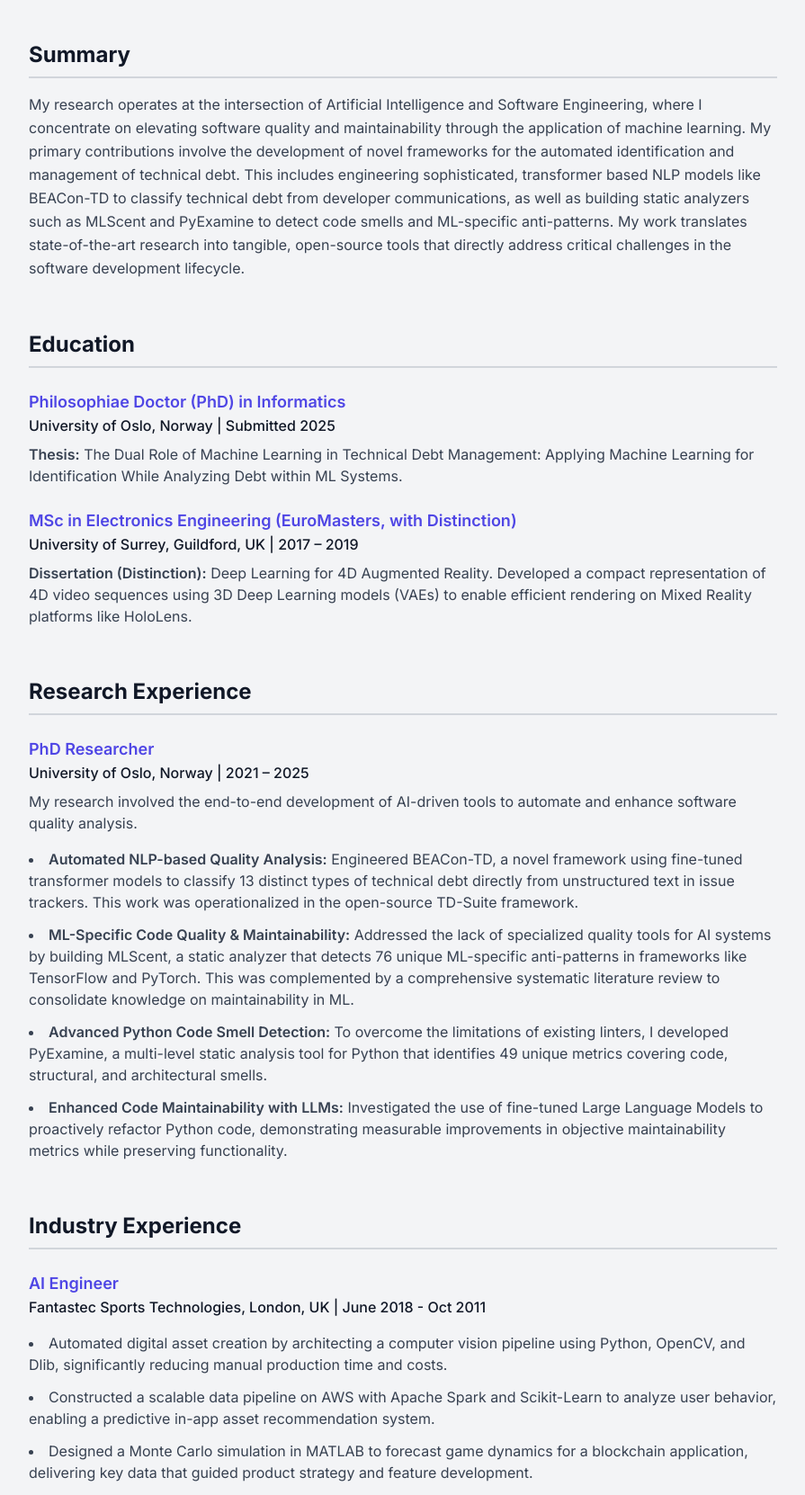
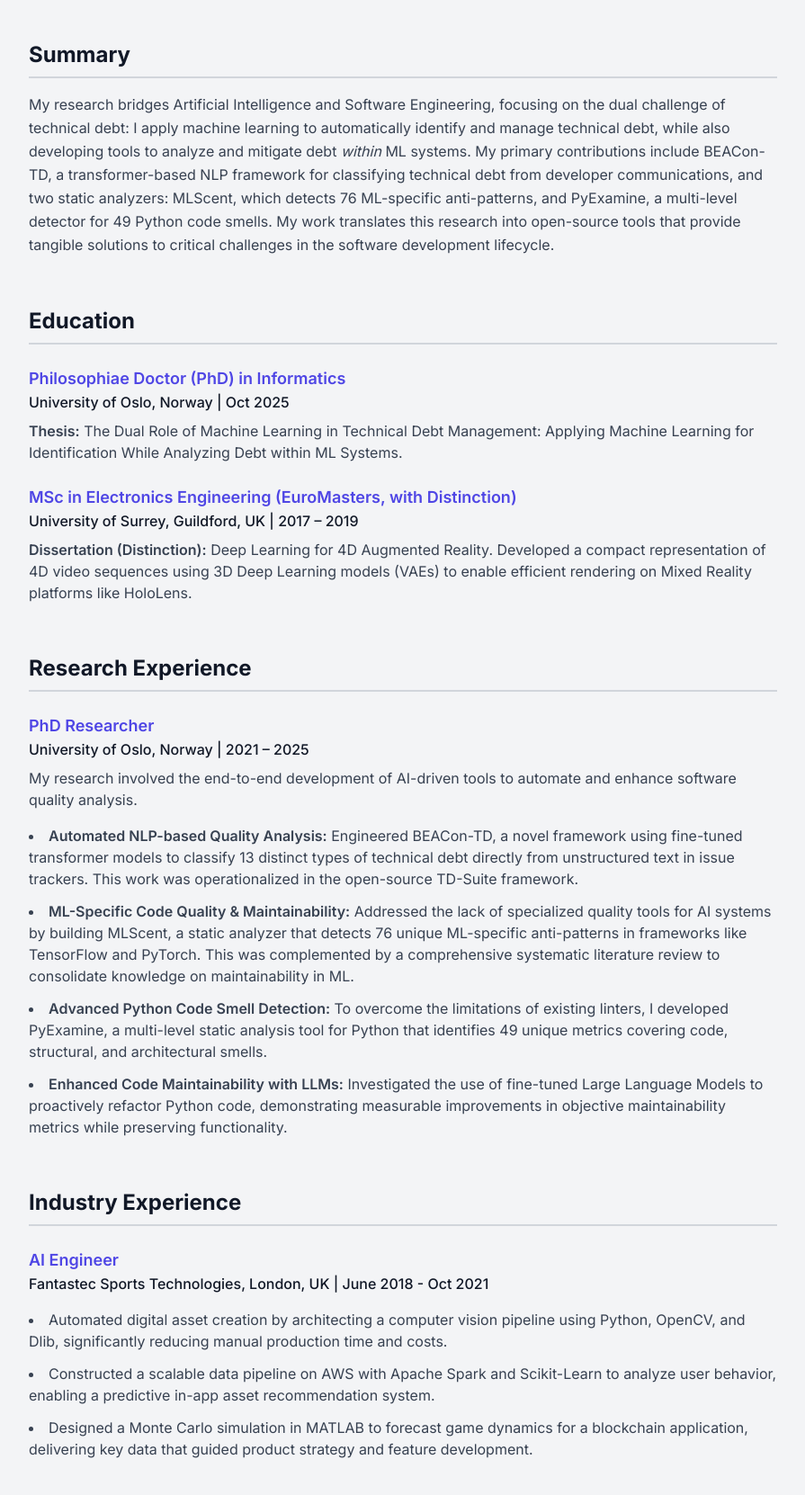
Before and after one commit to KarthikShivasankar/page, a plain HTML site: page index.html in a window 1280 px wide. Shown: the part 239-1901 px from the top of the page at 90% size, without its empty margins (192-1087 px from the left). Drawn offline with nearby package versions, Linux system fonts and the light colour scheme.

Commit message:
Revise summary and update education dates in HTML

```diff
--- a/index.html
+++ b/index.html
@@ -81,7 +81,8 @@
             <section>
                 <h2 class="text-2xl font-bold border-b-2 border-gray-300 dark:border-gray-700 pb-2 mb-4">Summary</h2>
                 <p class="text-gray-700 dark:text-gray-300 leading-relaxed">
-                    My research operates at the intersection of Artificial Intelligence and Software Engineering, where I concentrate on elevating software  quality and maintainability through the application of machine learning. My primary contributions involve the development of novel     frameworks for the automated identification and management of technical debt. This includes engineering sophisticated, transformer     based NLP models like BEACon-TD to classify technical debt from developer communications, as well as building static analyzers such as MLScent and PyExamine to detect code smells and ML-specific anti-patterns. My work translates state-of-the-art research into tangible, open-source tools that directly address critical challenges in the software development lifecycle.</p>
+                    My research bridges Artificial Intelligence and Software Engineering, focusing on the dual challenge of technical debt: I apply machine learning to automatically identify and manage technical debt, while also developing tools to analyze and mitigate debt <em>within</em> ML systems. My primary contributions include BEACon-TD, a transformer-based NLP framework for classifying technical debt from developer communications, and two static analyzers: MLScent, which detects 76 ML-specific anti-patterns, and PyExamine, a multi-level detector for 49 Python code smells. My work translates this research into open-source tools that provide tangible solutions to critical challenges in the software development lifecycle.
+                </p>
             </section>
 
             <!-- Education Section -->
@@ -90,7 +91,7 @@
                 <div class="space-y-6">
                     <div>
                         <h3 class="text-lg font-semibold text-indigo-600 dark:text-indigo-400">Philosophiae Doctor (PhD) in Informatics</h3>
-                        <p class="font-medium">University of Oslo, Norway | Submitted 2025</p>
+                        <p class="font-medium">University of Oslo, Norway | Oct 2025</p>
                         <p class="mt-2 text-gray-700 dark:text-gray-300"><strong class="font-semibold">Thesis:</strong> The Dual Role of Machine Learning in Technical Debt Management: Applying Machine Learning for Identification While Analyzing Debt within ML Systems.</p>
                     </div>
                     <div>
@@ -122,7 +123,7 @@
                 <h2 class="text-2xl font-bold border-b-2 border-gray-300 dark:border-gray-700 pb-2 mb-6">Industry Experience</h2>
                 <div>
                     <h3 class="text-lg font-semibold text-indigo-600 dark:text-indigo-400">AI Engineer</h3>
-                    <p class="font-medium">Fantastec Sports Technologies, London, UK | June 2018 - Oct 2011</p>
+                    <p class="font-medium">Fantastec Sports Technologies, London, UK | June 2018 - Oct 2021</p>
                     <ul class="mt-4 list-disc list-inside space-y-3 text-gray-700 dark:text-gray-300">
                         <li>Automated digital asset creation by architecting a computer vision pipeline using Python, OpenCV, and Dlib, significantly reducing manual production time and costs.</li>
                         <li>Constructed a scalable data pipeline on AWS with Apache Spark and Scikit-Learn to analyze user behavior, enabling a predictive in-app asset recommendation system.</li>
@@ -191,7 +192,7 @@
                 </div>
                 <h3 class="text-xl font-semibold mt-8 mb-4 border-t-2 border-gray-300 dark:border-gray-700 pt-6">Datasets & Models</h3>
                 <div class="text-gray-700 dark:text-gray-300">
-                     <p>Explore trained models and datasets on my <a href="https://huggingface.co/karths" class="font-medium text-indigo-600 dark:text-indigo-400 hover:underline" target="_blank" rel="noopener noreferrer">Hugging Face Profile</a>.</p>
+                     <p>Explore trained models and datasets on my <a href="httpshttps://huggingface.co/karths" class="font-medium text-indigo-600 dark:text-indigo-400 hover:underline" target="_blank" rel="noopener noreferrer">Hugging Face Profile</a>.</p>
                 </div>
             </section>
         </main>
```
